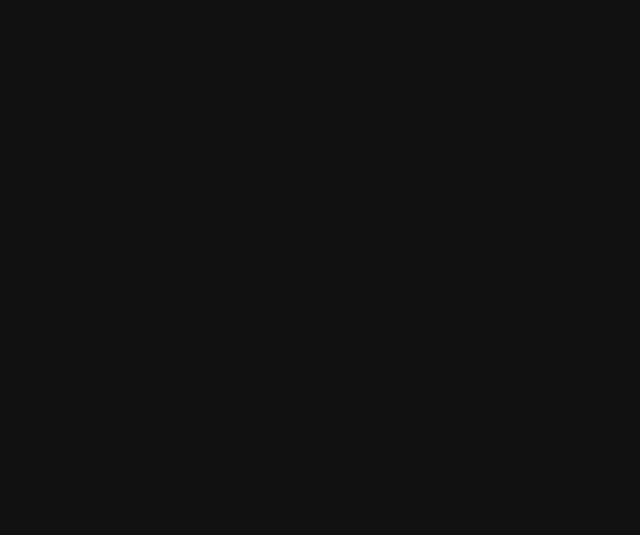
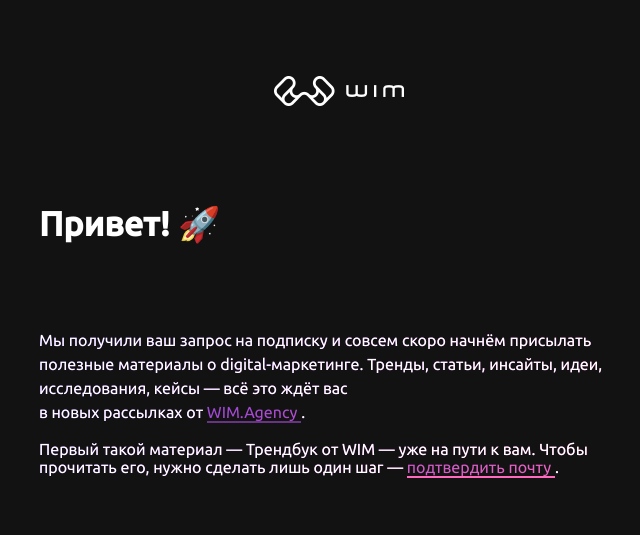
Before and after one commit to ElizabethT7/letter, a plain HTML site: page index.html in a window 1280 px wide. Shown: the whole page, without its empty margins (301-941 px from the left). Drawn offline with Linux system fonts and the light colour scheme.

Commit message:
feat: add logo and text

```diff
--- a/index.html
+++ b/index.html
@@ -32,6 +32,8 @@
       font-size: 16px;
     }
 
+    @media screen and (max-width: 599.98px) {}
+
     :root {
       color-scheme: light dark;
       supported-color-schemes: light dark;
@@ -52,13 +54,95 @@
   </xml>
   <![endif]-->
 </head>
-<body style="Margin:0;padding:0;min-width:100%;background-color:#121212;">
+<body style="Margin: 0;padding: 0;min-width: 100%;background-color: #121212;">
     <!--[if (gte mso 9)|(IE)]>
       <style type="text/css">
          body {background-color: #121212!important;}
          body, table, td, p, a {font-family: sans-serif, Arial, Helvetica!important;}
       </style>
-   <![endif]-->
-
+    <![endif]-->
+    <center style="width: 100%;table-layout: fixed;background-color: #121212;padding-top: 40px;padding-bottom: 40px;">
+      <div style="max-width: 600px; background-color: #121212;">
+        <!-- Preheader (remove comment) -->
+        <div
+          style="font-size: 0px;color: #fafdfe;line-height: 1px;mso-line-height-rule: exactly;display: none;max-width: 0px;max-height: 0px;opacity: 0;overflow: hidden;mso-hide: all;">
+           Подтвердить подписку
+        </div>
+        <!-- End Preheader (remove comment) -->
+        <!--[if (gte mso 9)|(IE)]>
+          <table width="600" align="center" border="0" cellspacing="0" cellpadding="0" role="presentation"
+            style="color:#fafdfe;background-color: #121212;">
+          <tr>
+          <td>
+        <![endif]-->
+        <table align="center" border="0" cellspacing="0" cellpadding="0" role="presentation"
+          style="color: #FFF;font-family: 'Ubuntu',sans-serif, Arial, Helvetica;background-color: #121212;Margin: 0;padding: 0;width: 100%;max-width: 600px;"
+        >
+          <tr>
+            <td>
+              <table align="center" border="0" cellspacing="0" cellpadding="0" role="presentation">
+                <tr>
+                  <td style="padding-top: 36px; padding-bottom: 36px; text-align: center;">
+                    <a href="https://github.com/ElizabethT7" terget="_blank">
+                      <img src="logo.png" alt="Wim logo" width="130" border="0">
+                    </a>
+                  </td>
+                </tr>
+              </table>
+            </td>
+          </tr>
+          <tr>
+            <td>
+              <table align="center" border="0" cellspacing="0" cellpadding="0" role="presentation">
+                <tr>
+                  <td style="padding-top: 24px; padding-bottom: 32px;">
+                    <p style="color: var(--ffffff, #FFF);font-family: Ubuntu;font-size: 34px;font-style: normal;font-weight: 700;line-height: 46px;">
+                      Привет! 🚀
+                    </p>
+                  </td>
+                </tr>
+                <tr>
+                  <td style="background: var(--linear, linear-gradient(135deg, #6C34E0 0%, #FF6ABF 100%));background-clip: text;-webkit-background-clip: text;-webkit-text-fill-color: transparent;"
+                  >
+                    <p style="font-family: Ubuntu;font-size: 16px;font-style: normal;font-weight: 400;line-height: 24px;">
+                      <span style="background: #FFF; background-clip: text;-webkit-background-clip: text;-webkit-text-fill-color: transparent;">
+                        Мы получили ваш запрос на подписку и совсем скоро начнём присылать полезные материалы о digital-маркетинге.
+                        Тренды, статьи, инсайты, идеи, исследования, кейсы — всё это ждёт вас <br> в новых рассылках от
+                      </span>
+                      <a
+                        href="#!"
+                        target="_blank"
+                        style="text-decoration: underline; border-bottom: 2px solid #683285"
+                      >
+                        WIM.Agency
+                      </a>
+                      <span style="background: #FFF; background-clip: text;-webkit-background-clip: text;-webkit-text-fill-color: transparent;">.</span>
+                    </p>
+                    <p>
+                      <span style="background: #FFF; background-clip: text;-webkit-background-clip: text;-webkit-text-fill-color: transparent;">
+                        Первый такой материал — Трендбук от WIM — уже на пути к вам. Чтобы прочитать его, нужно сделать лишь один шаг —
+                      </span>
+                      <a
+                        href="#!"
+                        target="_blank"
+                        style="text-decoration: underline; border-bottom: 2px solid #FF6ABF;"
+                      >
+                        подтвердить почту
+                      </a>
+                      <span style="background: #FFF; background-clip: text;-webkit-background-clip: text;-webkit-text-fill-color: transparent;">.</span>
+                    </p>
+                  </td>
+                </tr>
+              </table>
+            </td>
+          </tr>
+        </table>
+        <!--[if (gte mso 9)|(IE)]>
+          </td>
+          </tr>
+          </table>
+        <![endif]-->
+      </div>
+   </center>
 </body>
 </html>
```
Also changed, not shown: logo.png (added).
